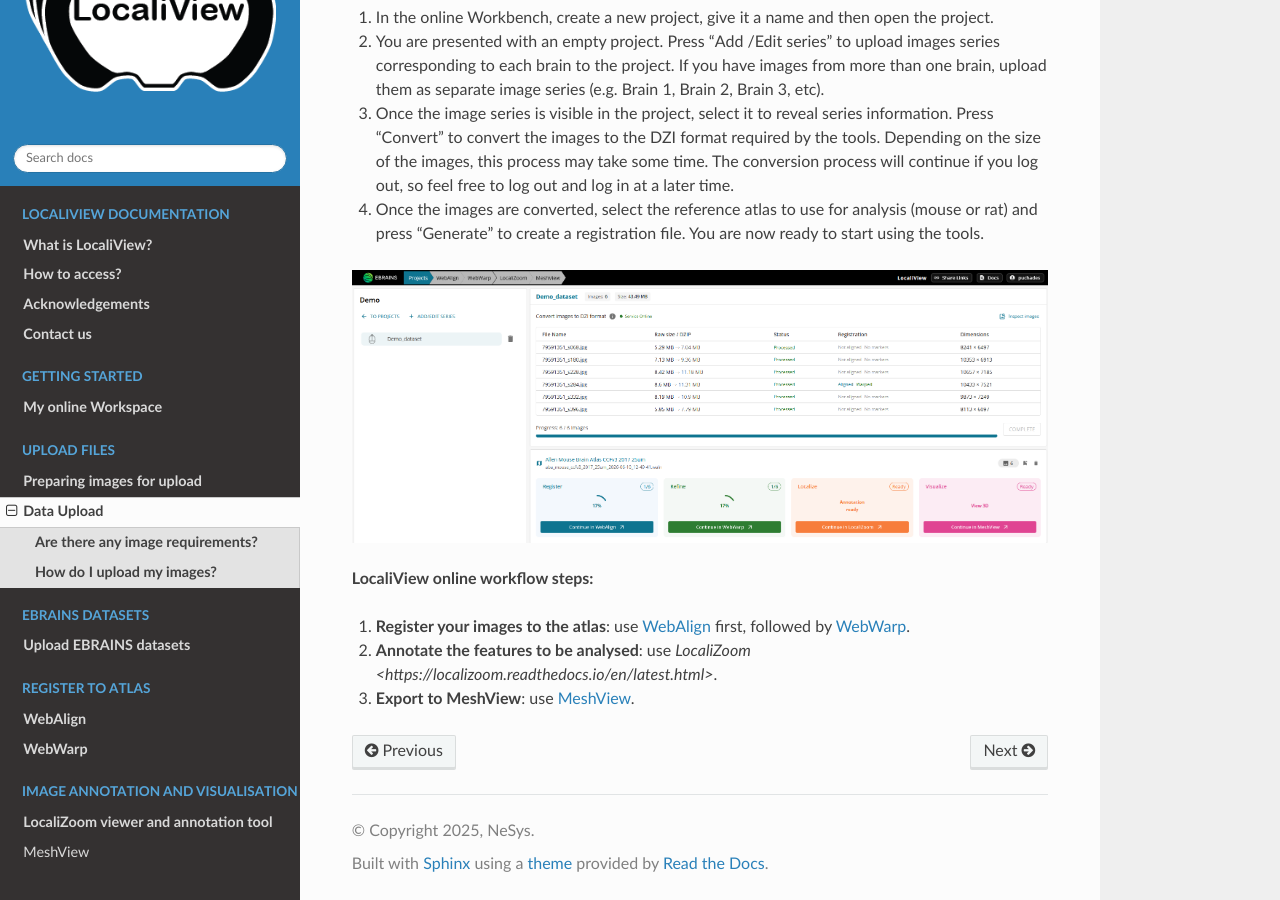
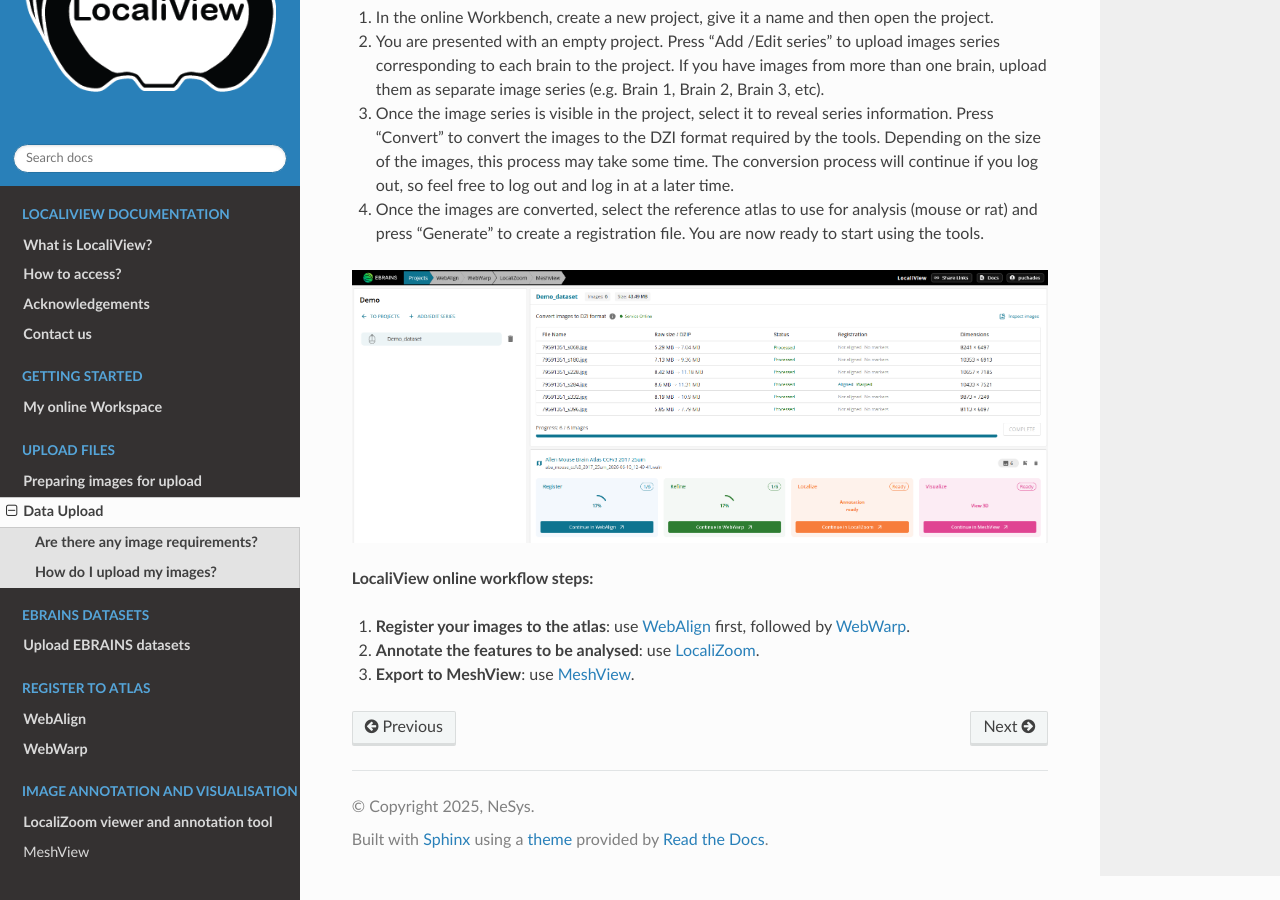
Before and after one commit to Neural-Systems-at-UIO/LocaliView, a Sphinx documentation site: the page built from Docs/DataUpload.rst, in a window 1280 px wide and 900 px high, scrolled down 530 px. Built offline with Sphinx 7.4.7 and the Read the Docs theme 3.1.0, drawn with Linux system fonts in a browser that asks for light colours; pages that are not in the unit, such as notebooks, are missing from menus.

Commit message:
Update DataUpload.rst

```diff
--- a/Docs/DataUpload.rst
+++ b/Docs/DataUpload.rst
@@ -28,5 +28,5 @@
 **LocaliView online workflow steps:**
 
 1. **Register your images to the atlas**: use `WebAlign <https://quint-webtools.readthedocs.io/en/latest/WebAlign.html>`_ first, followed by `WebWarp <https://quint-webtools.readthedocs.io/en/latest/WebWarp.html>`_.
-2. **Annotate the features to be analysed**: use `LocaliZoom <https://localizoom.readthedocs.io/en/latest.html>`.
+2. **Annotate the features to be analysed**: use `LocaliZoom <https://localizoom.readthedocs.io/en/latest.html>`_.
 3. **Export to MeshView**: use `MeshView <https://quint-webtools.readthedocs.io/en/latest/NutilWeb.html>`_.
```
